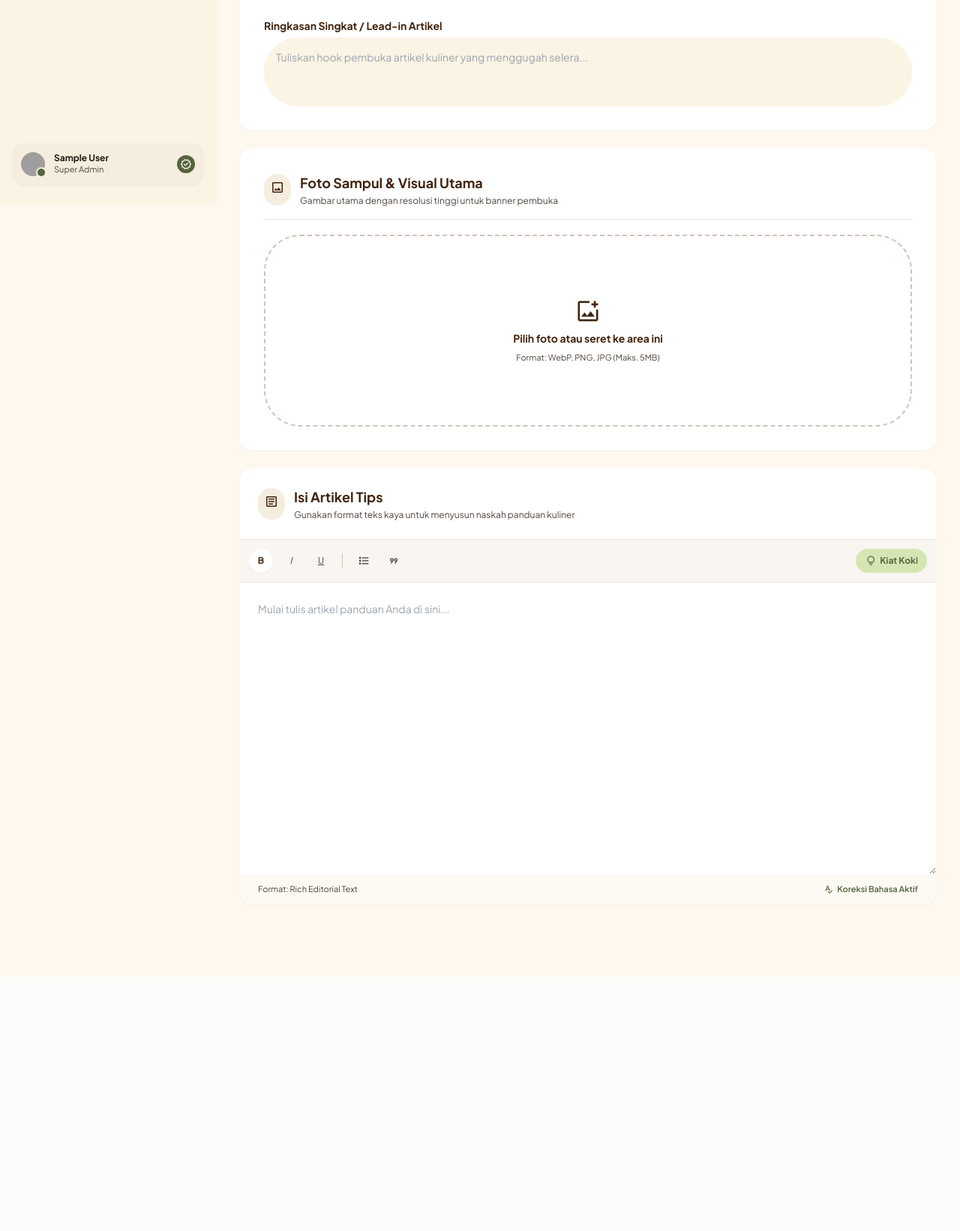
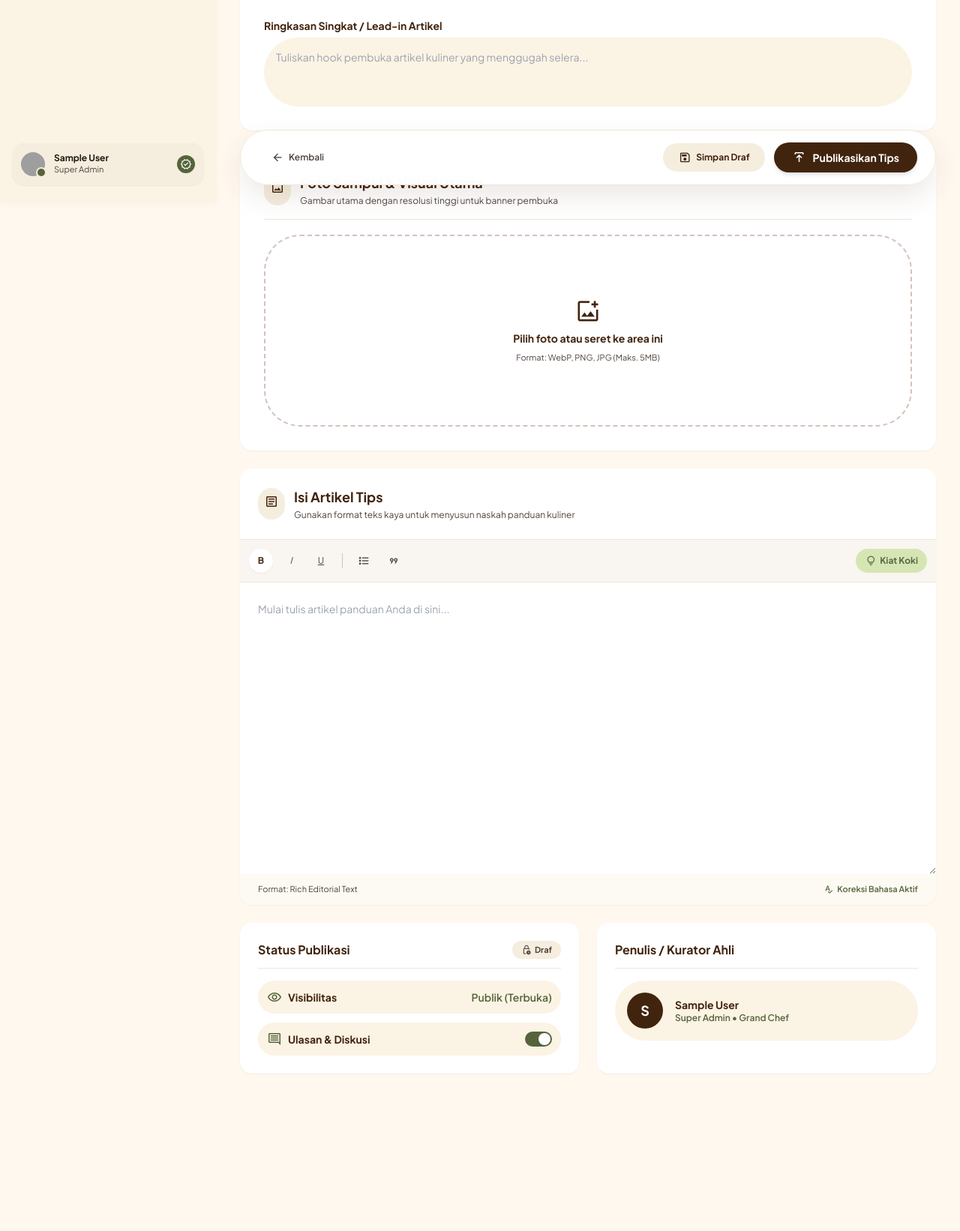
Before and after one commit to indriyanirasti7-sys/Sistem_Informasi_Resep_Makanan, a Laravel app: page /admin/tips/create in a window 1280 px wide. Shown: the part 529-2171 px from the top of the page at 75% size. Before the commit the page ends 1738 px from the top, so only its background shows below. Run offline with Laravel 12, Linux system fonts and the light colour scheme; the visitor is signed in with stand-in values (Sample User, id 1); parts of the project's set-up code (start-up, migrations or seed data) failed here and were passed over; some libraries are stand-ins or nearby versions; some web fonts are replaced; grey boxes are pictures that could not be loaded.

Commit message:
Menambah status publikasi, penulis & tombol aksi
Memindahkan status publikasi dan penulis ke bawah

Menambahkan sticky action bar (Simpan Draf & Publikasikan)

```diff
--- a/resources/views/admin/tips/tambah_tips.blade.php
+++ b/resources/views/admin/tips/tambah_tips.blade.php
@@ -167,8 +167,98 @@
                 <span class="flex items-center gap-1 text-secondary font-semibold"><span class="material-symbols-outlined text-[14px]">spellcheck</span> Koreksi Bahasa Aktif</span>
             </div>
         </section>
+                <!-- Grid for Status & Author (Dipindah ke Bawah) -->
+        <div class="grid grid-cols-1 md:grid-cols-2 gap-6">
+
+            <!-- Card D: Status Publikasi -->
+            <section class="bg-surface-container-lowest p-6 rounded-2xl shadow-sm flex flex-col gap-4">
+                <div class="flex items-center justify-between border-b border-surface-container-high pb-3">
+                    <h3 class="text-base text-primary font-bold">Status Publikasi</h3>
+                    <span class="px-3 py-1 bg-surface-container text-on-surface-variant rounded-full text-[11px] font-bold flex items-center gap-1">
+                        <span class="material-symbols-outlined text-[14px]">lock_clock</span> Draf
+                    </span>
+                </div>
+                <div class="flex flex-col gap-3">
+                    <div class="flex items-center justify-between p-3 bg-surface-container-low rounded-xl">
+                        <div class="flex items-center gap-2">
+                            <span class="material-symbols-outlined text-secondary text-[20px]">visibility</span>
+                            <span class="text-sm text-primary font-bold">Visibilitas</span>
+                        </div>
+                        <span class="text-sm text-secondary font-semibold">Publik (Terbuka)</span>
+                    </div>
+                    <div class="flex items-center justify-between p-3 bg-surface-container-low rounded-xl">
+                        <div class="flex items-center gap-2">
+                            <span class="material-symbols-outlined text-secondary text-[20px]">comment</span>
+                            <span class="text-sm text-primary font-bold">Ulasan &amp; Diskusi</span>
+                        </div>
+                        <label class="relative inline-flex items-center cursor-pointer">
+                            <input type="checkbox" name="allow_comments" value="1" class="sr-only peer" checked>
+                            <div class="w-9 h-5 bg-surface-container peer-focus:outline-none rounded-full peer peer-checked:after:translate-x-full peer-checked:after:border-white after:content-[''] after:absolute after:top-[2px] after:left-[2px] after:bg-white after:rounded-full after:h-4 after:w-4 after:transition-all peer-checked:bg-secondary"></div>
+                        </label>
+                    </div>
+                </div>
+            </section>
+
+            <!-- Card E: Penulis Kurator -->
+            <section class="bg-surface-container-lowest p-6 rounded-2xl shadow-sm flex flex-col gap-4">
+                <div class="flex items-center justify-between border-b border-surface-container-high pb-3">
+                    <h3 class="text-base text-primary font-bold">Penulis / Kurator Ahli</h3>
+                </div>
+                <div class="flex items-center gap-4 p-4 bg-surface-container-low rounded-xl">
+                    <div class="w-12 h-12 rounded-full bg-primary text-white flex items-center justify-center font-bold text-lg shrink-0">
+                        {{ substr(auth()->user()->name ?? 'A', 0, 1) }}
+                    </div>
+                    <div class="flex flex-col">
+                        <span class="text-sm font-bold text-primary">{{ auth()->user()->name ?? 'Chef Antoine' }}</span>
+                        <span class="text-xs text-secondary font-semibold">Super Admin • Grand Chef</span>
+                    </div>
+                </div>
+            </section>
+        </div>
+
+        <!-- Sticky Bottom Action Bar -->
+        <div class="sticky bottom-6 z-30 w-full mt-4">
+            <div class="bg-surface-container-lowest/95 backdrop-blur-md p-4 md:px-6 rounded-full shadow-[0_16px_40px_-6px_rgba(90,58,34,0.14)] flex flex-wrap items-center justify-between gap-3 border border-surface-container-high">
+
+                <a href="{{ route('admin.tips.index') }}" class="flex items-center gap-1.5 px-4 py-2.5 rounded-full text-on-surface-variant hover:text-primary hover:bg-surface-container transition-all text-xs font-semibold">
+                    <span class="material-symbols-outlined text-[18px]">arrow_back</span>
+                    Kembali
+                </a>
+
+                <div class="flex items-center gap-3">
+                    <button type="submit" name="status" value="draft" class="flex items-center gap-1.5 px-5 py-2.5 rounded-full bg-surface-container text-primary hover:bg-surface-container-high transition-all text-xs font-bold">
+                        <span class="material-symbols-outlined text-[18px]">save</span>
+                        Simpan Draf
+                    </button>
+                    <button type="submit" name="status" value="published" class="flex items-center gap-2 px-6 py-2.5 rounded-full bg-primary text-white hover:bg-primary-container transition-all text-sm font-bold shadow-md">
+                        <span class="material-symbols-outlined text-[20px]">publish</span>
+                        Publikasikan Tips
+                    </button>
+                </div>
+            </div>
+        </div>
 
     </form>
 </div>
 
 @endsection
+
+@push('scripts')
+<script>
+    function previewImage(event) {
+        const input = event.target;
+        const preview = document.getElementById('imagePreview');
+        const placeholder = document.getElementById('imagePlaceholder');
+
+        if (input.files && input.files[0]) {
+            const reader = new FileReader();
+            reader.onload = function(e) {
+                preview.src = e.target.result;
+                preview.classList.remove('hidden');
+                placeholder.classList.add('hidden');
+            }
+            reader.readAsDataURL(input.files[0]);
+        }
+    }
+</script>
+@endpush
```
